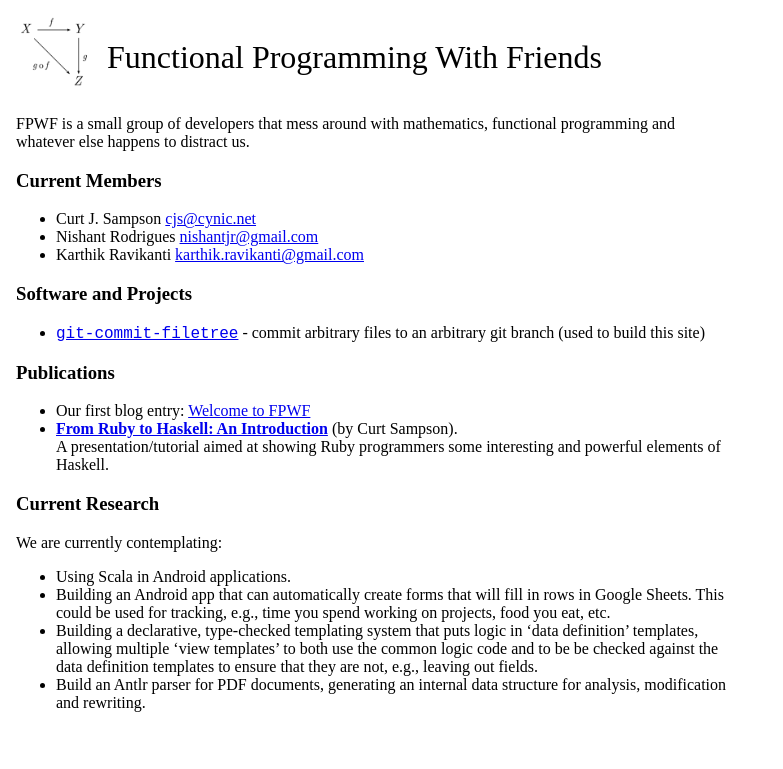
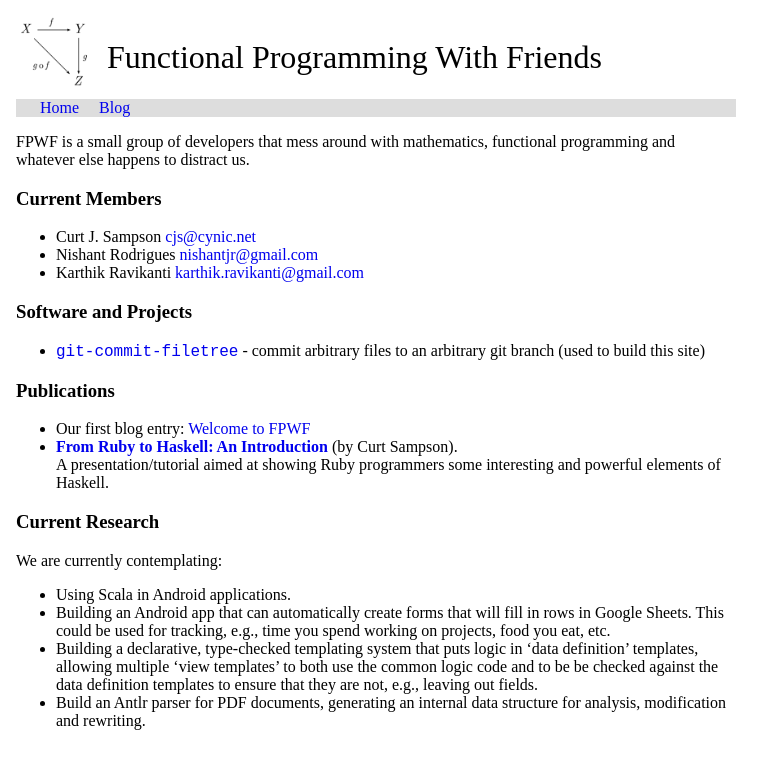
Before and after one commit to 0cjs/fpwf, a Jekyll site: the page built from src/index.md, in a window 1280 px wide. Shown: the top 769 px of the page, without its empty margins (0-783 px from the left). Built offline with Jekyll 4.4.1, drawn with Linux system fonts in a browser that asks for light colours.

Commit message:
page-head.html: Add a navigation bar.
We also tweak site.css to move the max-width to the body element, so it
applies to the nav bar as well as the content below it.

The "Blog" navigation item just brings up directory listings at the
moment, which is pretty hokey, but will be fixed when we do a proper
top-level blog page.

```diff
--- a/src/_includes/page-head.html
+++ b/src/_includes/page-head.html
@@ -12,4 +12,9 @@
 <span>Functional Programming With Friends</span>
 </header>
 
+<nav><ul>
+    <li><a href="/">Home</a></li>
+    <li><a href="/blog">Blog</a></li>
+</ul></nav>
+
 <section id='content'>
--- a/src/css/site.css
+++ b/src/css/site.css
@@ -2,7 +2,10 @@ body {
     font-size: 100%;    /* Makes em measurements scale reasonably. */
     font-family: serif;
     margin: 1em;
+    max-width: 45em
 }
+
+a:not(:hover) { text-decoration:none }
 
 header {
     display: table-row;
@@ -14,6 +17,8 @@ header > * {
     padding-right: 0.5em
 }
 
+nav           { background: #ddd; }
+nav > ul      {  margin: 0;        padding-left: 1em;  }
+nav > ul > li {  display: inline;  padding: 0.5em;     }
+
 .author { font-style: italic; }
-
-#content { max-width: 45em; }
```
